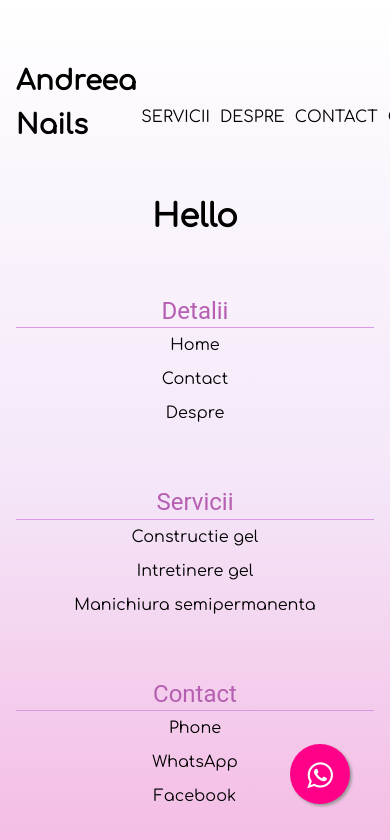
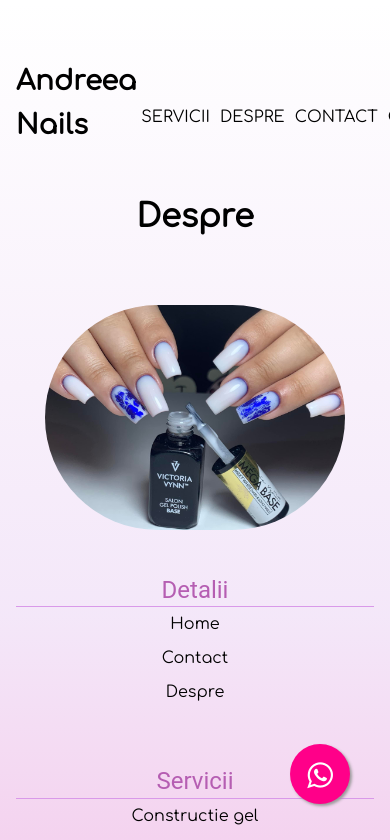
Before and after one commit to annarad111/andreeanails, a React (Create React App) app: page /despre in a window 390 px wide. Shown: the top 840 px of the page. Built offline with nearby package versions, Linux system fonts and the light colour scheme.

Commit message:
Styled components

```diff
--- a/src/components/Carousel.css
+++ b/src/components/Carousel.css
@@ -10,7 +10,7 @@
 @media only screen and (max-width: 600px) {
     .itemimg{
         width:400px;
-        height:500px;
+        height:550px;
 
     }
 }
--- /dev/null
+++ b/src/pages/Despre.css
@@ -0,0 +1,14 @@
+
+.despreimg{
+    width: 600px;
+    border-radius: 300px;
+    margin-top: 50px;
+}
+
+
+@media only screen and (max-width: 600px){
+.despreimg{
+    width: 300px;
+    border-radius: 300px;
+}
+}
--- a/src/pages/Despre.jsx
+++ b/src/pages/Despre.jsx
@@ -1,5 +1,11 @@
+import profile from '../images/profile2.jpg';
+import '../pages/Despre.css'
+
 export default function Despre(){
     return(
-        <h1>Hello</h1>
+        <div>
+        <h1>Despre</h1>
+        <img src={profile} className="despreimg"></img>
+        </div>
     )
 }
```
Also changed, not shown: src/images/profile2.jpg (added).
